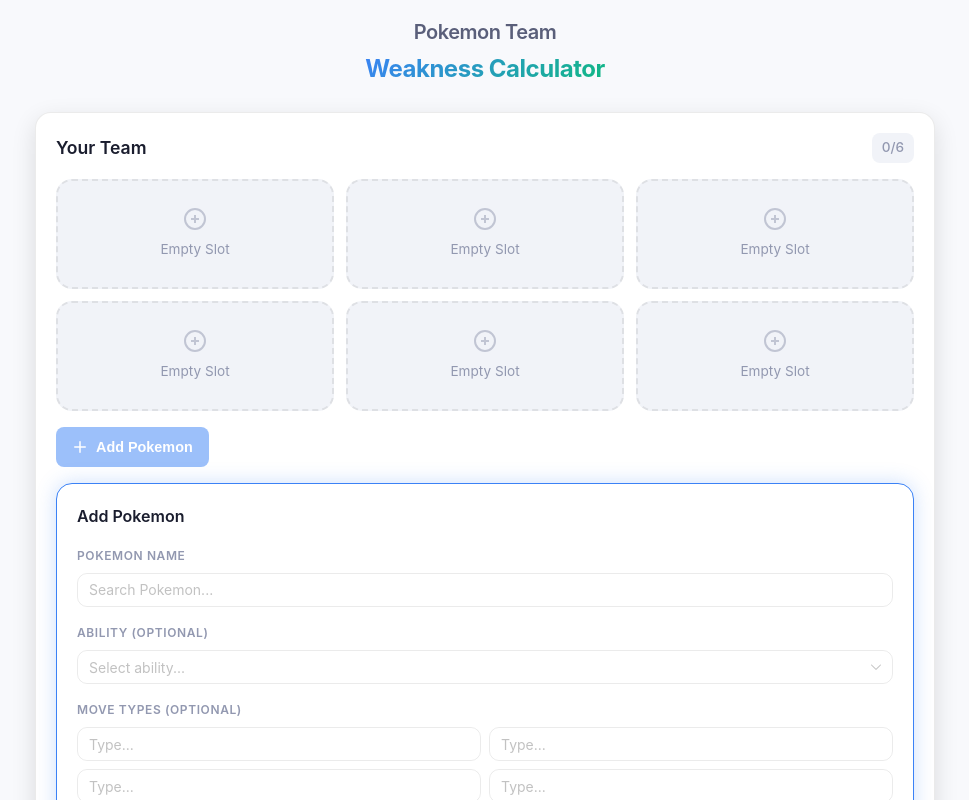
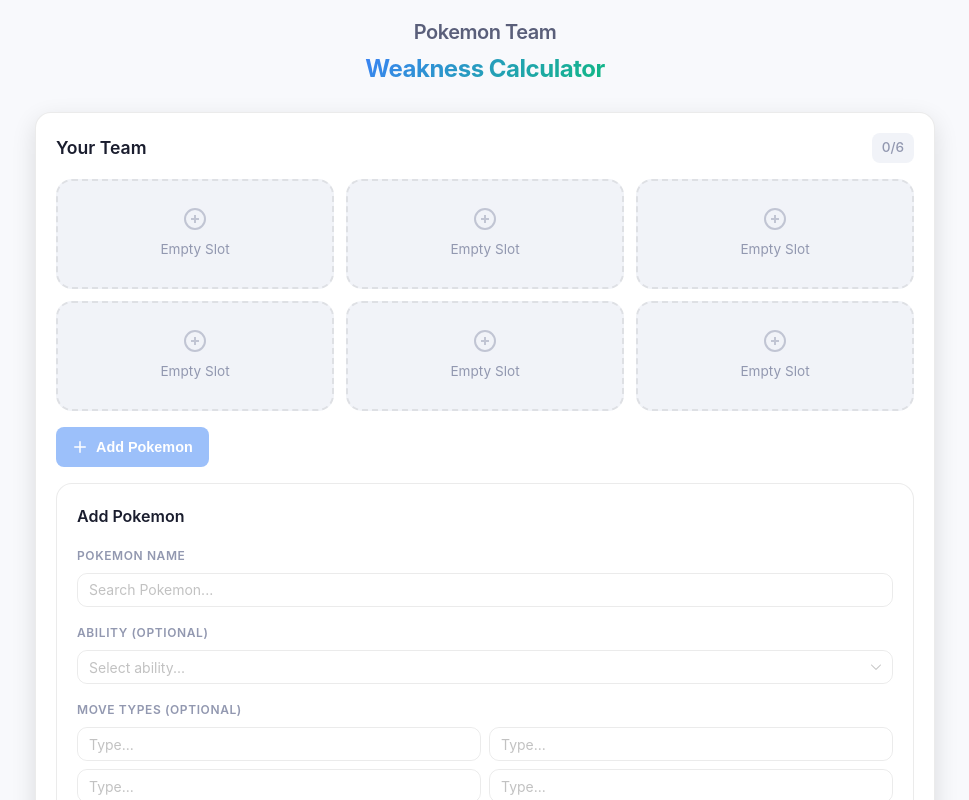
Before and after one commit to Waxmard/pokemon-team-status, a Vue app: page / in a window 1280 px wide. Both pictures are taken after a click on the button "Add Pokemon". Shown: the top 800 px of the page, without its empty margins (155-1124 px from the left). Built offline with nearby package versions, Linux system fonts and the light colour scheme.

Commit message:
remove add box border

```diff
--- a/src/components/DraftPanel.vue
+++ b/src/components/DraftPanel.vue
@@ -231,10 +231,9 @@ function onMoveInput(index, value) {
 .draft-panel {
   margin-top: var(--space-4);
   background: var(--color-card);
-  border: 1px solid var(--color-primary);
+  border: 1px solid var(--color-border);
   border-radius: var(--radius-xl);
   padding: var(--space-5);
-  box-shadow: var(--shadow-glow-primary);
   animation: scaleIn var(--transition-slow) ease forwards;
 }
 
```
